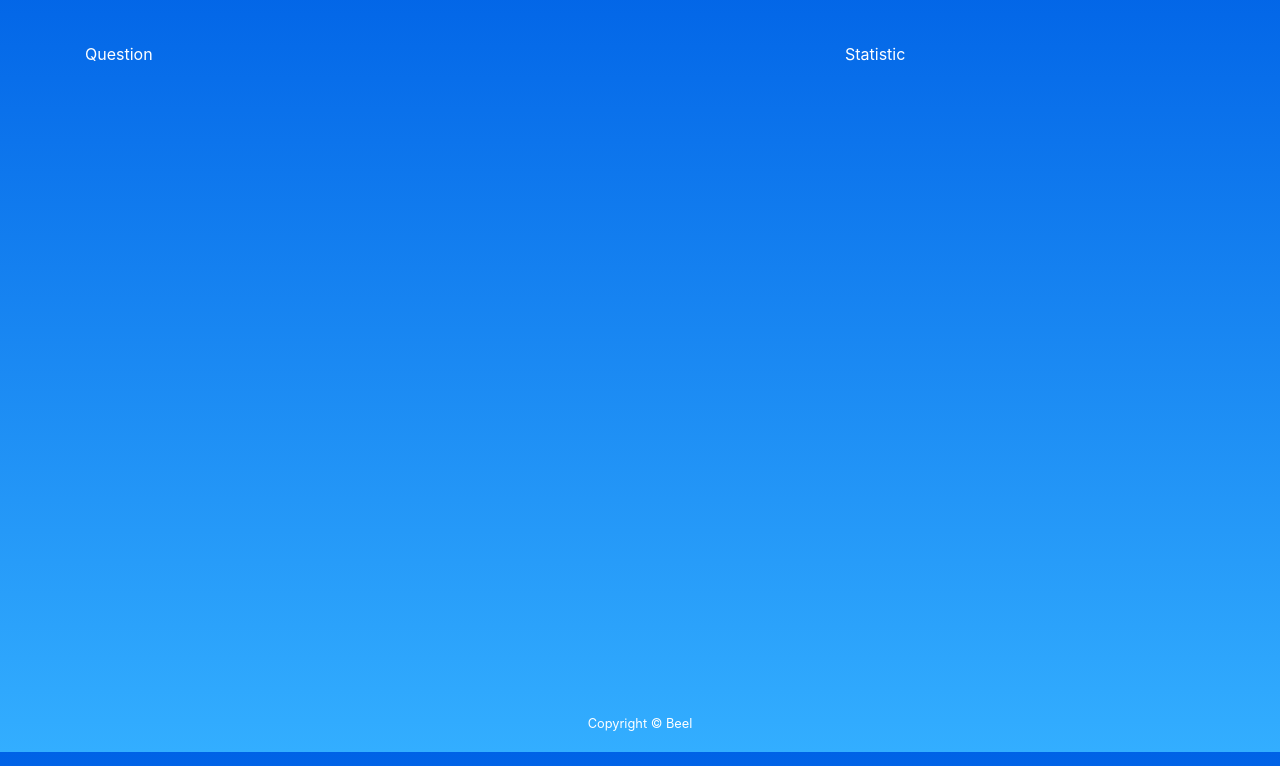
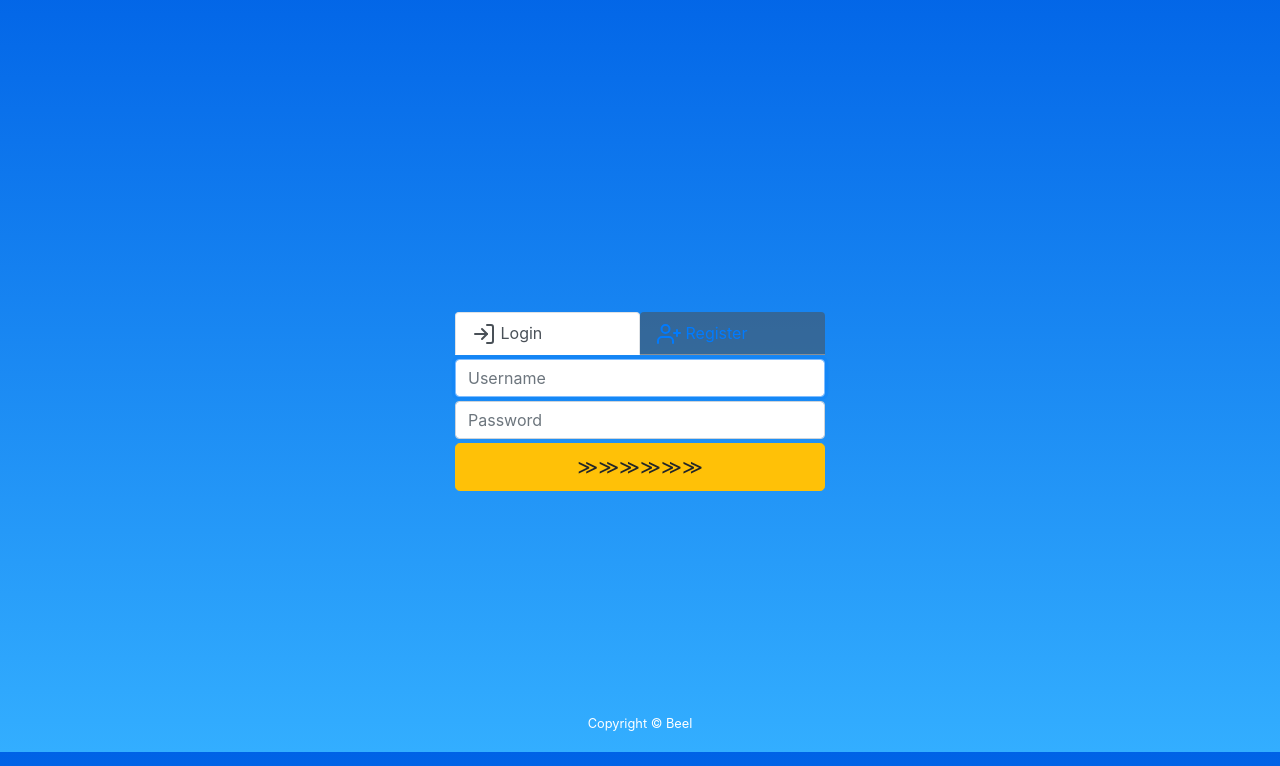
Before and after one commit to zebeel/quizgame, a Django app: page / in a window 1280 px wide. Shown: the part 48-814 px from the top of the page. Run offline with Django 3.2, Linux system fonts and the light colour scheme; some libraries are stand-ins or nearby versions.

Commit message:
fix template

```diff
--- a/gameon/templates/home.html
+++ b/gameon/templates/home.html
@@ -1,9 +1,66 @@
 {% extends "master.html" %}
-{% block title %}Home page{% endblock %}
+{% block title %}Quiz Game{% endblock %}
 
 {% block content %}
-<div class="row">
-    <div class="col-8">Question</div>
-    <div class="col-4">Statistic</div>
+<div class="home-wrap">
+    <div class="container">
+        {% if errors %}
+        <div class="alert alert-danger" role="alert">
+            {% for error in errors %}
+            <li>{{ error }}</li>
+            {% endfor %}
+        </div>
+        {% endif %}
+        {% if user.is_authenticated %}
+        <h3 class="text-center">
+            Hi, {{ user }}
+            <a href="{% url 'logout' %}"><span class="badge badge-warning text-center"><i
+                    data-feather="log-out"></i></span></a>
+        </h3>
+        <span class="badge badge-warning text-center w-100 mb-1"><h4><i
+                data-feather="plus-circle"></i> New Game</h4></span>
+        <span class="badge badge-warning text-center w-100"><h4><i data-feather="list"></i> Your Game</h4></span>
+        {% else %}
+        <ul class="nav nav-tabs" id="userTab" role="tablist">
+            <li class="nav-item w-50">
+                <a class="nav-link active" id="login-tab" data-toggle="tab" href="#login-area" role="tab"
+                   aria-controls="login-area"
+                   aria-selected="true"><i data-feather="log-in"></i> Login</a>
+            </li>
+            <li class="nav-item w-50">
+                <a class="nav-link" id="register-tab" data-toggle="tab" href="#register-area" role="tab"
+                   aria-controls="register-area" aria-selected="false"><i data-feather="user-plus"></i> Register</a>
+            </li>
+        </ul>
+        <div class="tab-content" id="userTabContent">
+            <div class="tab-pane fade show active" id="login-area" role="tabpanel" aria-labelledby="login-tab">
+                <form action="{% url 'login' %}" method="post">
+                    {% csrf_token %}
+                    <input type="text" id="username" name="username" class="form-control mt-1" placeholder="Username"
+                           required="required" autofocus="" value="{{ username }}">
+                    <input type="password" id="password" name="password" class="form-control mt-1"
+                           placeholder="Password"
+                           required="required" value="{{ password }}">
+                    <button class="btn btn-lg btn-warning btn-block mt-1" type="submit">≫≫≫≫≫≫</button>
+                </form>
+            </div>
+            <div class="tab-pane fade" id="register-area" role="tabpanel" aria-labelledby="register-tab">
+                <form action="{% url 'register-user' %}" method="post">
+                    {% csrf_token %}
+                    <input type="text" id="reg-username" name="reg-username" class="form-control mt-1"
+                           placeholder="Username"
+                           required="required" autofocus="" value="{{ reg_username }}">
+                    <input type="email" id="reg-email" name="reg-email" class="form-control mt-1"
+                           placeholder="Email address"
+                           required="required" value="{{ reg_email }}">
+                    <input type="password" id="reg-password" name="reg-password" class="form-control mt-1"
+                           placeholder="Password"
+                           required="required" value="{{ reg_password }}">
+                    <button class="btn btn-lg btn-warning btn-block mt-1" type="submit">≫≫≫≫≫≫</button>
+                </form>
+            </div>
+        </div>
+        {% endif %}
+    </div>
 </div>
 {% endblock %}
--- a/gameon/templates/master.html
+++ b/gameon/templates/master.html
@@ -2,52 +2,44 @@
 <html lang="en">
 <head>
     <meta charset="UTF-8">
-    <link rel="stylesheet" href="https://stackpath.bootstrapcdn.com/bootstrap/4.4.1/css/bootstrap.min.css">
+    <link rel="stylesheet" href="https://stackpath.bootstrapcdn.com/bootstrap/4.4.1/css/bootstrap.min.css"
+          integrity="sha384-Vkoo8x4CGsO3+Hhxv8T/Q5PaXtkKtu6ug5TOeNV6gBiFeWPGFN9MuhOf23Q9Ifjh" crossorigin="anonymous">
+    {% load static %}
+    <link href="{% static 'style.css' %}" rel="stylesheet">
     <script src="https://unpkg.com/feather-icons"></script>
+    <script src="https://code.jquery.com/jquery-3.4.1.slim.min.js"
+            integrity="sha384-J6qa4849blE2+poT4WnyKhv5vZF5SrPo0iEjwBvKU7imGFAV0wwj1yYfoRSJoZ+n"
+            crossorigin="anonymous"></script>
+    <script src="https://cdn.jsdelivr.net/npm/popper.js@1.16.0/dist/umd/popper.min.js"
+            integrity="sha384-Q6E9RHvbIyZFJoft+2mJbHaEWldlvI9IOYy5n3zV9zzTtmI3UksdQRVvoxMfooAo"
+            crossorigin="anonymous"></script>
+    <script src="https://stackpath.bootstrapcdn.com/bootstrap/4.4.1/js/bootstrap.min.js"
+            integrity="sha384-wfSDF2E50Y2D1uUdj0O3uMBJnjuUD4Ih7YwaYd1iqfktj0Uod8GCExl3Og8ifwB6"
+            crossorigin="anonymous"></script>
     <title>{% block title %}Quiz Game{% endblock %}</title>
-    <style>
-        html, body {
-            height: 100%;
-        }
-        body {
-            background: #007bff;
-            background: linear-gradient(to bottom, #0062E6, #33AEFF);
-            color: white;
-        }
-        .logo {
-            color: #ffffff;
-            letter-spacing: .1em;
-            text-shadow: -1px -1px 1px #fff, 2px 2px 1px #8e6767;
-            margin-bottom: 1.5em;
-            margin-top: 0.5em;
-        }
-        .footer {
-            position: absolute;
-            bottom: 0;
-            width: 100%;
-            height: 60px;
-            line-height: 60px;
-        }
-    </style>
 </head>
 <body>
 <header>
-        <div class="container text-center">
-            <h3 class="logo">Quiz Game</h3>
+    <div class="container">
+        <div class="logo text-center">
+            <a href="{% url 'home' %}">
+                <h3 class="logo-txt">Quiz Game</h3>
+            </a>
+        </div>
     </div>
 </header>
-    <main role="main">
-        <div class="container">
+
 {% block content %}{% endblock %}
-        </div>
-    </main>
+
 <footer class="footer">
-        <div class="container text-center">
+    <div class="text-center">
         <small>Copyright &copy; Beel</small>
     </div>
 </footer>
 <script>
         feather.replace()
+
+
 </script>
 </body>
 </html>
```
Lines whose indentation alone changed are shown as unchanged.
